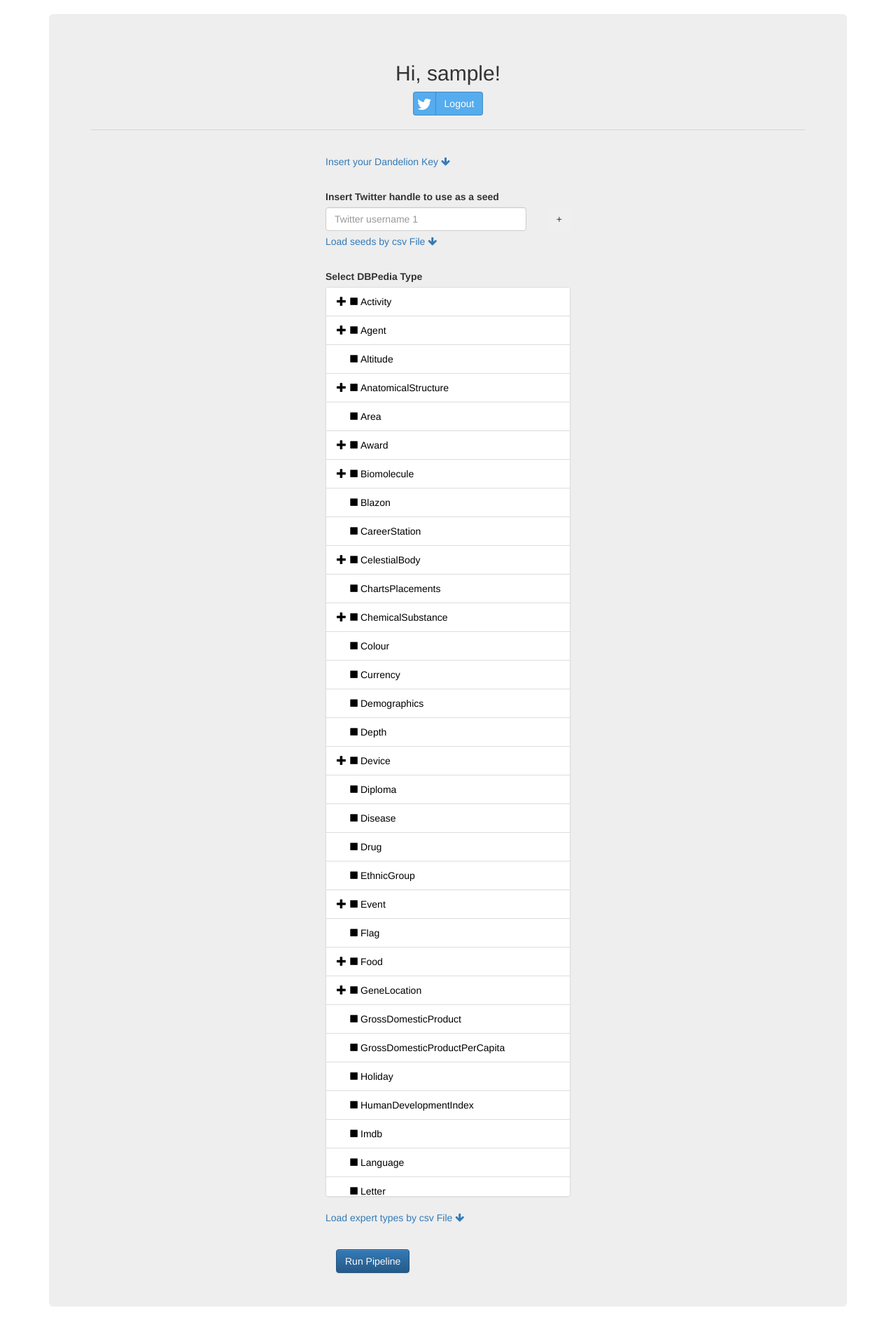
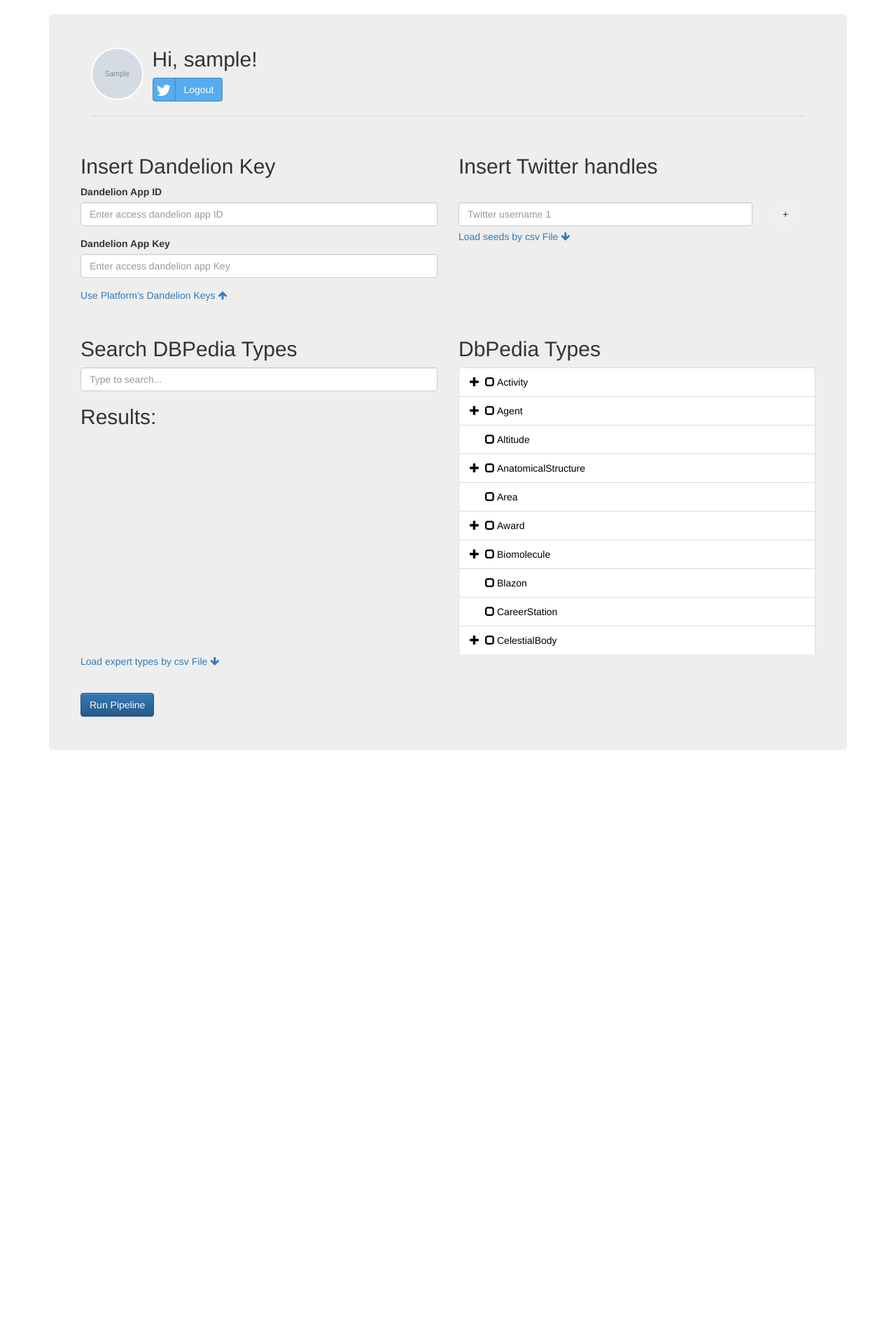
Before and after one commit to DataSciencePolimi/social-knowledge-extractor, a Flask app: page / in a window 1280 px wide. Shown: the part 52-1971 px from the top of the page at 70% size. Run offline with Flask 2, Linux system fonts and the light colour scheme; a user stored in the database is signed in; grey boxes marked "Sample" are stand-in pictures; a database or web service that is not in the repository returns one stand-in record (values such as "Sample title"); parts of the project's set-up code (start-up, migrations or seed data) failed here and were passed over; some libraries are stand-ins or nearby versions.

Commit message:
Implemented first version of UI and UX

```diff
--- a/app.py
+++ b/app.py
@@ -12,6 +12,7 @@ import pprint
 from orchestrator import Orchestrator
 from oauth import OAuthSignIn
 from model.User import User
+from utils import initialization_application_keys
 
 UPLOAD_FOLDER = 'data/In_csv'
 ALLOWED_EXTENSIONS = set(['svg'])
@@ -21,16 +22,17 @@ app.config['UPLOAD_FOLDER'] = UPLOAD_FOLDER
 app.config['SECRET_KEY'] = 'top secret!'
 
 db_manager = mongo_manager.MongoManager(configuration.db_name)
+initialization_application_keys.init_application_keys()
+
 lm = LoginManager(app)
 lm.login_view = 'index'
-
 
 @lm.user_loader
 def load_user(social_id):
     u = list(db_manager.find("auth_users", {"social_id": social_id}))
     if len(u) == 0:
         return None
-    return User(u[0]["social_id"],u[0]["username"] ,u[0]["email"], u[0]["access_token"],u[0]["access_token_secret"])
+    return User(u[0]["social_id"],u[0]["username"] ,u[0]["email"], u[0]["access_token"],u[0]["access_token_secret"], u[0]["profile_img"])
 
 
 @app.route('/')
@@ -42,6 +44,8 @@ def run():
     if request.form.get("email") != None:
         db_manager.update("auth_users", {"social_id":current_user.social_id}, { "$set": {"email": request.form.get("email")}})
 
+    pprint.pprint(request.form)
+
     configuration.access_token = current_user.access_token
     configuration.access_token_secret = current_user.access_token_secret
     configuration.consumer_key = configuration.providers["twitter"]["id"]
@@ -50,29 +54,41 @@ def run():
     dandelion_app_id = request.form["dandelion_app_id"]
     dandelion_app_key = request.form["dandelion_app_key"]
 
-    print(dandelion_app_id, dandelion_app_key)
-
     configuration.APP1_ID = dandelion_app_id
     configuration.API_KEY_DANDELION1 = dandelion_app_key
 
     configuration.NUMBER_REQUEST_DANDELION = 1000
 
-    diction = {k:v[0] for (k,v) in dict(request.form).items()}
-    diction["status"] = "processing"
+    #Get seeds and expert types
+    if request.files["input_seeds"].filename == '':
+        seeds = [v for k,v in request.form.items() if "prof" in k]
+    else:
+        seeds_file = request.files["input_seeds"]
+        seeds_dataframe = pd.read_csv(seeds_file)
+        seeds = seeds_dataframe.ix[:, 1].tolist()
 
-    seeds_file = request.files["input_seeds"]
-    seeds_dataframe = pd.read_csv(seeds_file)
-    seeds = seeds_dataframe.ix[:, 1].tolist()
+    if request.files["input_expert"].filename == '':
+        experts = [v for k,v in request.form.items() if "check-box" in k]
+    else:
+        expert_file = request.files["input_expert"]
+        expert_dataframe = pd.read_csv(expert_file)
+        experts = expert_dataframe.ix[:, 0].tolist()
 
-    expert_file = request.files["input_expert"]
-    expert_dataframe = pd.read_csv(expert_file)
-    experts = expert_dataframe.ix[:, 0].tolist()
-    diction["expert_types"] = experts
+    experiment = {}
+    experiment["email"] = list(db_manager.find("auth_users",{"social_id":current_user.social_id}))[0]["email"]
+    experiment["dandelion_app_id"] = dandelion_app_id
+    experiment["dandelion_app_key"] = dandelion_app_key
+    experiment["access_token"] = current_user.access_token
+    experiment["access_token_secret"] = current_user.access_token_secret
+    experiment["consumer_key"] = configuration.providers["twitter"]["id"]
+    experiment["consumer_secret"] = configuration.providers["twitter"]["secret"]
+    experiment["expert_types"] = experts
+    experiment["status"] = "processing"
 
-    id_experiment = db_manager.write_mongo("experiment", diction)
+    id_experiment = db_manager.write_mongo("experiment", experiment)
 
-    #TODO: create inside orchestrator
-    crawler = PipelineCrawler(100,seeds[:20],id_experiment,db_manager)
+    # #TODO: create inside orchestrator
+    crawler = PipelineCrawler(100,seeds,id_experiment,db_manager)
     knowldege_extractor = Pipeline(db_manager,id_experiment)
 
     #orchestrator = Orchestrator(crawler,knowldege_extractor,id_experiment)
@@ -102,16 +118,16 @@ def oauth_callback(provider):
     if not current_user.is_anonymous:
         return redirect(url_for('index'))
     oauth = OAuthSignIn.get_provider(provider)
-    social_id, username, email, access_token, access_token_secret  = oauth.callback()
+    social_id, username, email, access_token, access_token_secret, profile_img  = oauth.callback()
     if social_id is None:
         flash('Authentication failed.')
         return redirect(url_for('index'))
     user = list(db_manager.find("auth_users", {"social_id":social_id}))
     if len(user) == 0:
-        user = User(social_id, username, email, access_token, access_token_secret)
-        db_manager.write_mongo("auth_users", {"social_id": social_id, "username":username, "email":email, "access_token": access_token, "access_token_secret":access_token_secret })
+        user = User(social_id, username, email, access_token, access_token_secret, profile_img)
+        db_manager.write_mongo("auth_users", {"social_id": social_id, "username":username, "email":email, "access_token": access_token, "access_token_secret":access_token_secret, "profile_img":profile_img })
     else:
-        user = User(user[0]["social_id"],user[0]["username"] ,user[0]["email"],user[0]["access_token"],user[0]["access_token_secret"])
+        user = User(user[0]["social_id"],user[0]["username"] ,user[0]["email"],user[0]["access_token"],user[0]["access_token_secret"], user[0]["profile_img"])
 
     login_user(user, remember=True)
     return redirect(url_for('index'))
--- a/model/User.py
+++ b/model/User.py
@@ -1,10 +1,11 @@
 class User():
-    def __init__(self,social_id, nickname, email, access_token, access_token_secret):
+    def __init__(self,social_id, nickname, email, access_token, access_token_secret, profile_img):
         self.social_id = social_id
         self.nickname = nickname
         self.email = email
         self.access_token = access_token
         self.access_token_secret = access_token_secret
+        self.profile_img = profile_img
 
     def is_authenticated(self):
         return True
--- a/oauth.py
+++ b/oauth.py
@@ -113,7 +113,8 @@ class TwitterSignIn(OAuthSignIn):
             data={'oauth_verifier': request.args['oauth_verifier']}
         )
         me = oauth_session.get('account/verify_credentials.json').json()
+        print(me)
         social_id = 'twitter$' + str(me.get('id'))
         username = me.get('screen_name')
-
-        return social_id, username, None, oauth_session.access_token, oauth_session.access_token_secret   # Twitter does not provide email
+        profile_img = me["profile_image_url"]
+        return social_id, username, None, oauth_session.access_token, oauth_session.access_token_secret, profile_img   # Twitter does not provide email
--- a/templates/index.html
+++ b/templates/index.html
@@ -13,14 +13,22 @@
     <link rel="stylesheet" href="https://maxcdn.bootstrapcdn.com/bootstrap/3.3.7/css/bootstrap-theme.min.css">
 
     <link rel="stylesheet" href="https://maxcdn.bootstrapcdn.com/font-awesome/4.7.0/css/font-awesome.min.css">
-    <link rel="stylesheet" href="{{ url_for('static', filename='css/bootstrap-social.css') }}" />
+    <link rel="stylesheet" href="{{ url_for('static', filename='css/bootstrap-social.css') }}"/>
     <link href="{{ url_for('static', filename='css/bootstrap-treeview.css') }}" rel="stylesheet">
 
     <style>
         .h-scroll {
-            height: 50vh; /* %-height of the viewport */
+            height: 410px; /* %-height of the viewport */
             overflow-y: scroll;
 
+        }
+        .twPc-avatarImg {
+            border: 2px solid #fff;
+            border-radius: 50%;
+            box-sizing: border-box;
+            color: #fff;
+            height: 75px;
+            width: 75px;
         }
     </style>
 </head>
@@ -55,69 +63,119 @@
             <p><b>Error</b>: {{ message }}</p>
         {% endfor %}
         {% if current_user.is_authenticated %}
-            <h2>Hi, {{ current_user.nickname }}!</h2>
+            <div class="row">
+                <div class="col-md-1">
+                    <img alt="{{ current_user.nickname }}" src="{{ current_user.profile_img }}" class="twPc-avatarImg">
+                </div>
+                <div class="col-md-9 text-left">
+                    <h2 style="margin-top: 0px !important;">Hi, {{ current_user.nickname }}!</h2>
                     <a href="{{ url_for('logout') }}" class="btn btn-social btn-twitter">
                         <span class="fa fa-twitter"></span> Logout
                     </a>
+                </div>
+            </div>
+
             <hr>
             <div class="row text-left">
-                <div class="col-md-4 offset-md-3"></div>
-                    <form action="/run" method="POST" enctype = "multipart/form-data">
-                        <div class="col-md-4">
+                <form id="main-form" action="/run" method="POST" enctype="multipart/form-data">
                     {% if current_user.email == None %}
+                        <div class="row" style="padding-top: 15px; padding-bottom: 15px">
+                            <div class="col-md-6">
+                                <h2 class="control-label">Insert Email</h2>
                                 <div class="form-group">
                                     <label for="Email">Email address</label>
-                                    <input type="email" class="form-control" name ="email" id="email" aria-describedby="emailHelp"
+                                    <input type="email" class="form-control" name="email" id="email"
+                                           aria-describedby="emailHelp"
                                            placeholder="Enter email">
+                                </div>
+                            </div>
                         </div>
                     {% endif %}
 
                     <div class="row" style="padding-top: 15px; padding-bottom: 15px">
-                                <a href="#" onclick="toggler('dandelion_input');">Insert your Dandelion Key  <i id="arr_dandelion_input" class="fa fa-arrow-down"></i></a><br>
-                                <div id="dandelion_input" style="display: none">
+                        <div class="col-md-6">
+                            <h2 class="control-label">Insert Dandelion Key</h2>
+                            <div id="dandelion_input">
                                 <div class="form-group">
                                     <label for="consumer_secret">Dandelion App ID</label>
-                                        <input type="text" class="form-control" name="dandelion_app_id" id="dandelion_app_id" placeholder="Enter access dandelion app ID">
+                                    <input type="text" class="form-control" name="dandelion_app_id" id="dandelion_app_id"
+                                           placeholder="Enter access dandelion app ID">
                                 </div>
                                 <div class="form-group">
                                     <label for="consumer_secret">Dandelion App Key</label>
-                                        <input type="text" class="form-control" name="dandelion_app_key" id="dandelion_app_key" placeholder="Enter access dandelion app Key">
+                                    <input type="text" class="form-control" name="dandelion_app_key" id="dandelion_app_key"
+                                           placeholder="Enter access dandelion app Key">
+                                </div>
+                            </div>
+                            <a href="#" onclick="toggler('dandelion_input');">Use Platform's Dandelion Keys <i
+                                    id="arr_dandelion_input" class="fa fa-arrow-up"></i></a><br>
+                        </div>
+                        <div class="col-md-6">
+                            <input type="hidden" name="count" value="1"/>
+                            <div class="control-group" id="fields">
+                                <h2 class="control-label">Insert Twitter handles</h2>
+                                <label style="visibility: hidden" for="consumer_secret">nsert Twitter handles</label>
+
+                                <div class="controls" id="profs">
+                                    <div class="input-append">
+                                        <div class="row dynamic-input" id="field1" style="margin-bottom: 5px">
+                                            <div class="col-md-10"><input autocomplete="off" class="form-control"
+                                                                          id="input-field1" name="prof1" type="text"
+                                                                          placeholder="Twitter username 1"
+                                                                          aria-describedby="sizing-addon2" data-items="8"/>
+                                            </div>
+                                            <div class="col-md-2" id="add_col">
+                                                <button id="b1" class="btn add-more" type="button">+</button>
+                                            </div>
+                                        </div>
+                                    </div>
+                                </div>
+                            </div>
+                            <a href="#" onclick="toggler('seed_input_file');">Load seeds by csv File <i
+                                    id="arr_seed_input_file" class="fa fa-arrow-down"></i></a><br>
+
+                            <div class="form-group" id="seed_input_file" style="display: none">
+                                <input type="file" class="form-control-file" name="input_seeds" id="input_seeds"
+                                       aria-describedby="fileHelp">
+                                <small id="fileHelp" class="form-text text-muted">List of Seeds (Max 20 seeds). <a
+                                        target="_blank" href="{{ url_for('static',filename='csv_exemples/seed.csv') }}">Here
+                                    you can see an exemple:</a></small>
                             </div>
                         </div>
                     </div>
 
-                            <div class="row" style="padding-top: 15px; padding-bottom: 15px">
-                                <input type="hidden" name="count" value="1" />
-                                <div class="control-group" id="fields">
-                                    <label class="control-label" for="field1">Insert Twitter handle to use as a seed</label>
-                                    <div class="controls" id="profs">
-                                        <form class="input-append">
-                                            <div class="row dynamic-input" id="field1" style="margin-bottom: 5px">
-                                                <div class="col-md-10"><input autocomplete="off" class="form-control" id="input-field1" name="prof1" type="text" placeholder="Twitter username 1" aria-describedby="sizing-addon2" data-items="8"/></div>
-                                                <div class="col-md-2" id="add_col"><button id="b1" class="btn add-more" type="button">+</button></div>
+                    <div class="row" style="padding-top: 15px;">
+                        <div class="col-sm-6">
+                            <h2 class="control-label">Search DBPedia Types</h2>
+                            <!-- <form> -->
+                            <div class="form-group">
+                                <label for="input-search" class="sr-only">Search Type:</label>
+                                <input type="input" class="form-control" id="input-search" placeholder="Type to search..." value="">
                             </div>
-                                        </form>
+                            <!-- </form> -->
+                            <h2>Results:</h2>
+                            <div id="search-output" style="overflow-y: scroll;height: 300px;"></div>
+                        </div>
+                        <div class="col-sm-6">
+                            <h2>DbPedia Types</h2>
+                            <div id="treeview-searchable" class="h-scroll"></div>
+                        </div>
+                        <div class="col-md-6">
+                            <a href="" onclick="toggler('expert_input_file');">Load expert types by csv File <i
+                                    id="arr_expert_input_file" class="fa fa-arrow-down"></i></a><br>
+
+                            <div class="form-group" id="expert_input_file" style="display: none">
+                                <input type="file" class="form-control-file" name="input_expert" id="input_expert"
+                                       aria-describedby="fileHelp">
+                                <small id="fileHelp" class="form-text text-muted">List of Expert Types extracted from
+                                    DBPedia <a target="_blank"
+                                               href="{{ url_for('static',filename='csv_exemples/seed.csv') }}">Here you can
+                                        see an exemple:</a></small>
                             </div>
                         </div>
-                                <a href="#" onclick="toggler('seed_input_file');">Load seeds by csv File  <i id="arr_seed_input_file" class="fa fa-arrow-down"></i></a><br>
-                                <div class="form-group" id="seed_input_file" style="display: none">
-                                    <input type="file" class="form-control-file" name="input_seeds" id="input_seeds" aria-describedby="fileHelp">
-                                    <small id="fileHelp" class="form-text text-muted">List of Seeds (Max 20 seeds). <a target="_blank" href="{{ url_for('static',filename='csv_exemples/seed.csv') }}">Here you can see an exemple:</a> </small>
                     </div>
-                            </div>
-
-                            <div class="row" style="padding-top: 15px; padding-bottom: 15px">
-                                <label class="control-label" for="field1">Select DBPedia Type</label>
-                                <div id="tree" class="panel panel-default h-scroll"></div>
-                                <a href="#" onclick="toggler('expert_input_file');">Load expert types by csv File  <i id="arr_expert_input_file"class="fa fa-arrow-down"></i></a><br>
-                                <div class="form-group" id="expert_input_file" style="display: none">
-                                    <input type="file" class="form-control-file" name="input_expert" id="input_expert" aria-describedby="fileHelp">
-                                    <small id="fileHelp" class="form-text text-muted">List of Expert Types extracted from DBPedia <a target="_blank" href="{{ url_for('static',filename='csv_exemples/seed.csv') }}">Here you can see an exemple:</a></small>
-                                </div>
-                            </div>
-
-                            <br><button type="submit" class="btn btn-primary">Run Pipeline</button>
-                        </div>
+                    <br>
+                    <button id="submit-form" style="margin-top: 15px;" type="submit" class="btn btn-primary">Run Pipeline</button>
                 </form>
             </div>
             </div>
@@ -140,11 +198,48 @@
 <script src="{{ url_for('static', filename='js/data.js') }}"></script>
 
 <script>
-        $('#tree').treeview({data: data});
 
-        $(document).ready(function(){
+    $("#submit-form").on("click",function(e){
+        e.preventDefault();
+        console.log($('.node-checked'));
+        $('.node-checked').each(function(index) {
+              $("#main-form").append('<input style="display:none" type="checkbox" name="check-box'+index+'" value="'+$(this).text()+'" checked> '+$(this).text()+'');
+        });
+        $("#main-form").submit();
+    });
+
+    var $searchableTree = $('#treeview-searchable').treeview({
+        data: data,
+        showCheckbox: true
+    });
+    var search = function (e) {
+        var pattern = $('#input-search').val();
+        var options = {
+            ignoreCase: true,
+            exactMatch: false,
+            revealResults: false
+        };
+        var results = $searchableTree.treeview('search', [pattern, options]);
+
+        // Check/uncheck/toggle nodes
+        var findExpandibleNodess = function() {
+          return $searchableTree.treeview('search', [ pattern, { ignoreCase: false, exactMatch: true } ]);
+        };
+        $('.expand-node').prop('disabled', !(findExpandibleNodess().length >= 1));
+
+
+        var output = '<p>' + results.length + ' matches found</p>';
+        $.each(results, function (index, result) {
+            output += '<p>- ' + result.text + '</p>';
+        });
+        $('#search-output').html(output);
+
+    };
+    $('#input-search').on('keyup', search);
+
+    $(document).ready(function () {
         var next = 1;
-            $(".add-more").click(function(e){
+        $(".add-more").click(function (e) {
             var number_fields = $('.dynamic-input').length + 1;
             console.log(number_fields);
             e.preventDefault();
@@ -152,16 +247,16 @@
             var adding = '<div class="row dynamic-input" id="field' + next + '" style="margin-bottom: 5px"><div class="col-md-10"><input autocomplete="off" class="form-control" id="input-field' + next + '" name="prof' + next + '" type="text" placeholder="Twitter username ' + next + '" aria-describedby="sizing-addon2" data-items="8"/></div></div>';
             var removeBtn = '<div class="col-md-2" id="remove_col' + next + '"><button id="remove' + (next - 1) + '" class="btn btn-danger remove-me" >-</button></div></div></div>';
 
-                $("#field"+(next - 1)).after(adding);
+            $("#field" + (next - 1)).after(adding);
 
-                $("#field"+(next)).append($("#add_col"));
-                if(number_fields >= 20) {
+            $("#field" + (next)).append($("#add_col"));
+            if (number_fields >= 20) {
                 $("#add_col").hide();
             }
 
-                $("#field"+(next - 1)).append(removeBtn);
+            $("#field" + (next - 1)).append(removeBtn);
 
-                $('.remove-me').click(function(e){
+            $('.remove-me').click(function (e) {
                 e.preventDefault();
                 var fieldNum = this.id.match(/\d+/);
                 var fieldID = "#field" + fieldNum;
@@ -169,7 +264,7 @@
                 $(fieldID).remove();
 
                 console.log($('.dynamic-input').length + 1);
-                    if($('.dynamic-input').length + 1 <= 20) {
+                if ($('.dynamic-input').length + 1 <= 20) {
                     $("#add_col").show();
                 }
             });
@@ -179,10 +274,10 @@
 
     function toggler(divId) {
         $("#" + divId).toggle();
-            if ($("#" +"arr_"+divId).attr("class") == 'fa fa-arrow-up')
-                $("#" +"arr_"+divId).attr('class', 'fa fa-arrow-down');
+        if ($("#" + "arr_" + divId).attr("class") == 'fa fa-arrow-up')
+            $("#" + "arr_" + divId).attr('class', 'fa fa-arrow-down');
         else
-                $("#" +"arr_"+divId).attr('class', 'fa fa-arrow-up');
+            $("#" + "arr_" + divId).attr('class', 'fa fa-arrow-up');
     }
 </script>
 
--- a/utils/mongo_manager.py
+++ b/utils/mongo_manager.py
@@ -97,4 +97,4 @@ class MongoManager():
 
 
 if __name__ == '__main__':
-    print("mongo_manager")
+    db_manager = MongoManager(configuration.db_name)
```
Also changed, not shown: configuration.py (+4 -6 lines), utils/initialization_application_keys.py (added, +21 -0 lines), static/js/data.js, templates/dbpedia_list.html (deleted). Lines whose indentation alone changed are shown as unchanged.
